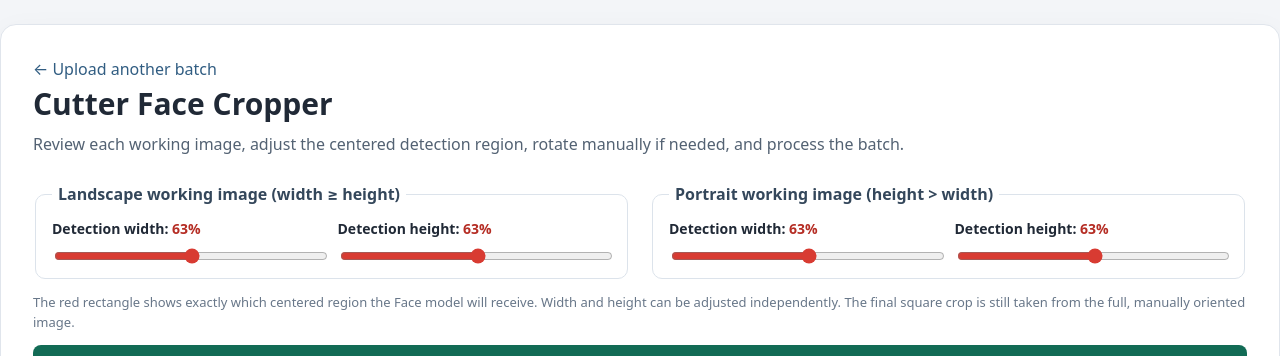
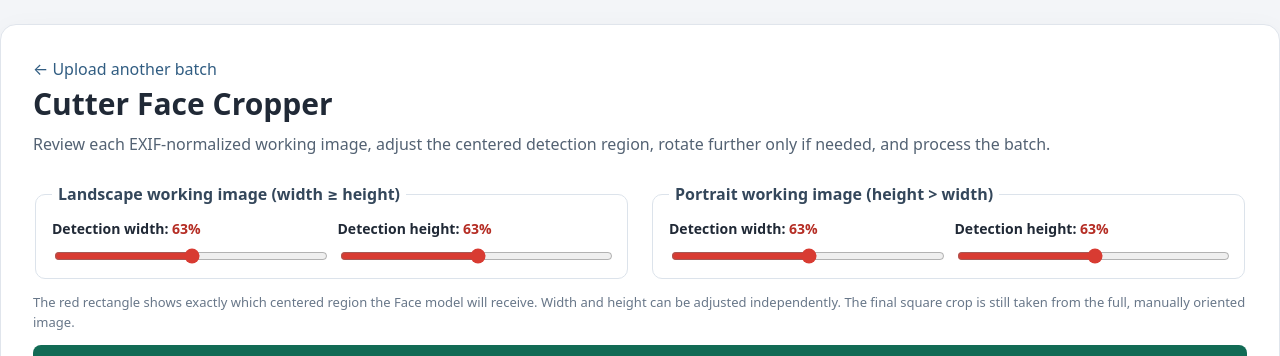
Before and after one commit to crico98/Cobalt_Crop, a Flask app: template templates/batch.html in a window 1280 px wide. Shown: the top 356 px of the page. Run offline with Flask 3, Linux system fonts and the light colour scheme; the template is opened without the code that fills it, so the values that code supplies are empty.

Commit message:
Clarify EXIF-normalized upload workflow

```diff
--- a/templates/batch.html
+++ b/templates/batch.html
@@ -10,7 +10,7 @@
 <main class="shell wide">
 <a class="back" href="{{ url_for('index') }}">← Upload another batch</a>
 <h1>Cutter Face Cropper</h1>
-<p class="sub">Review each working image, adjust the centered detection region, rotate manually if needed, and process the batch.</p>
+<p class="sub">Review each EXIF-normalized working image, adjust the centered detection region, rotate further only if needed, and process the batch.</p>
 
 <form method="post" action="{{ url_for('autocrop_batch', batch_id=batch_id) }}" class="batch-action">
   <div class="crop-controls">
```
